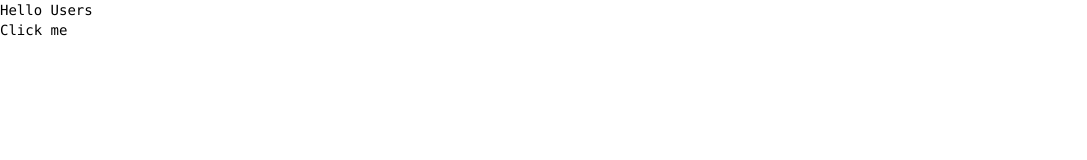
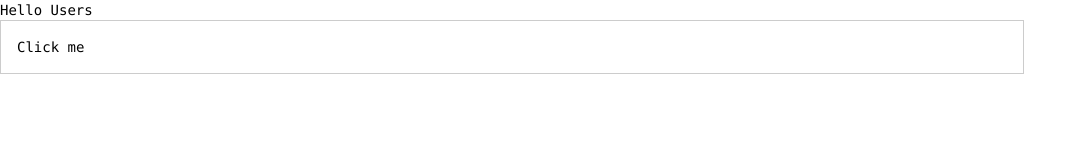
Before and after one commit to mikececco/next-app, a Next.js app: page / in a window 1280 px wide. Shown: the top 160 px of the page, without its empty margins (0-1087 px from the left). Built offline with nearby package versions, Linux system fonts and the light colour scheme.

Commit message:
CSS module

```diff
--- /dev/null
+++ b/app/components/ProductCard/ProductCard.module.css
@@ -0,0 +1,4 @@
+.card  {
+  padding: 1rem;
+  border: 1px solid #ccc;
+}
--- a/app/components/ProductCard.tsx
+++ b/app/components/ProductCard/ProductCard.tsx
@@ -1,9 +1,11 @@
 import React from 'react'
-import AddToCart from './AddToCart';
+import AddToCart from '../AddToCart';
+import styles from './ProductCard.module.css'
+
 
 const ProductCard = () => {
   return (
-    <div>
+    <div className={styles.card}>
       <AddToCart />
     </div>
   )
--- a/app/globals.css
+++ b/app/globals.css
@@ -4,15 +4,11 @@
 
 :root {
   --foreground-rgb: 0, 0, 0;
-  --background-start-rgb: 214, 219, 220;
-  --background-end-rgb: 255, 255, 255;
 }
 
 @media (prefers-color-scheme: dark) {
   :root {
     --foreground-rgb: 255, 255, 255;
-    --background-start-rgb: 0, 0, 0;
-    --background-end-rgb: 0, 0, 0;
   }
 }
 
--- a/app/page.tsx
+++ b/app/page.tsx
@@ -1,5 +1,5 @@
 import Link from "next/link";
-import ProductCard from "./components/ProductCard";
+import ProductCard from "./components/ProductCard/ProductCard";
 
 export default function Home() {
   return (
```
